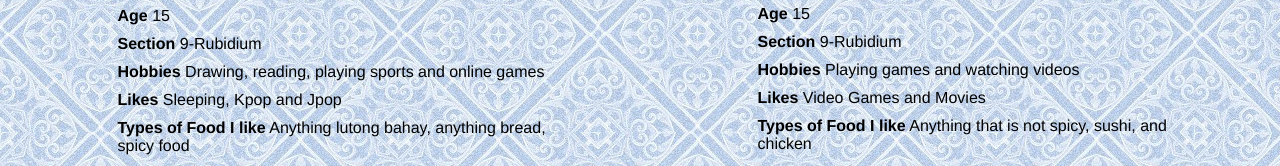
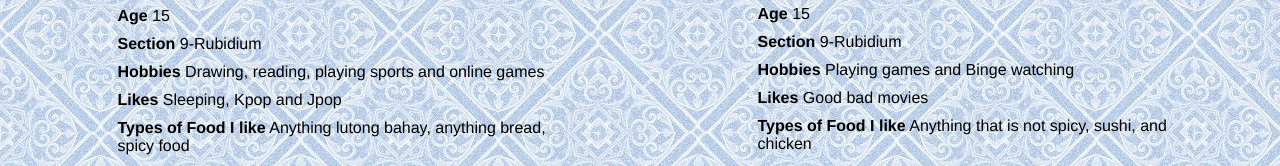
Before and after one commit to hugvan/project3, a plain HTML site: page index.html in a window 1280 px wide. Shown: the part 2695-2861 px from the top of the page. Drawn offline with Linux system fonts and the light colour scheme.

Commit message:
Update index.html

```diff
--- a/index.html
+++ b/index.html
@@ -212,8 +212,8 @@
 									<li> <b>Full Name</b> Vaughn Iggie R. Aquino</li>
 									<li> <b>Age</b> 15 </li>
 									<li> <b>Section</b> 9-Rubidium</li>
-									<li> <b>Hobbies</b> Playing games and watching videos</li>
-									<li> <b>Likes</b> Video Games and Movies</li>
+									<li> <b>Hobbies</b> Playing games and Binge watching</li>
+									<li> <b>Likes</b> Good bad movies </li>
 									<li> <b>Types of Food I like</b> Anything that is not spicy, sushi, and chicken</li>
 									</ul>
 								</p>
```
